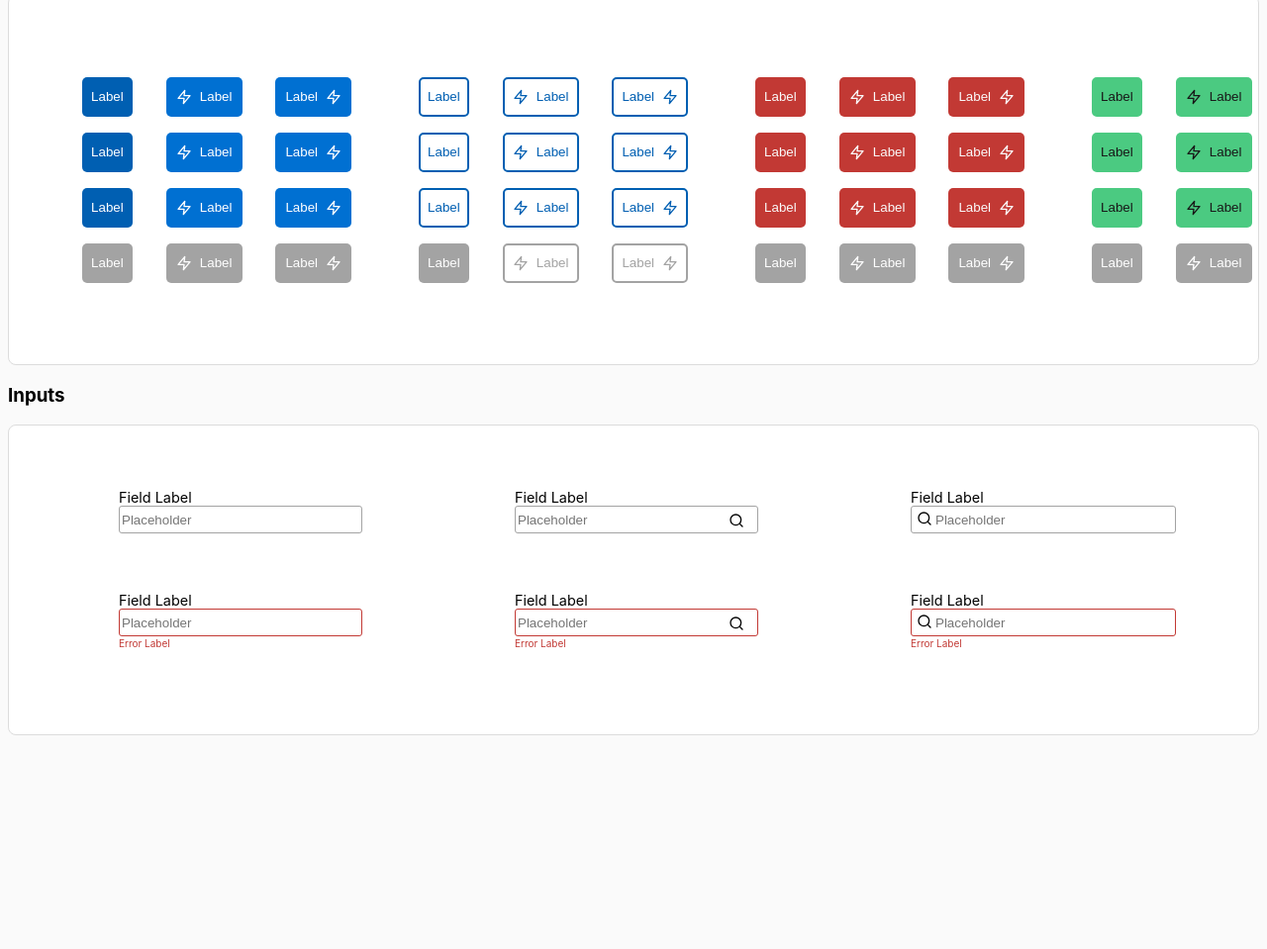
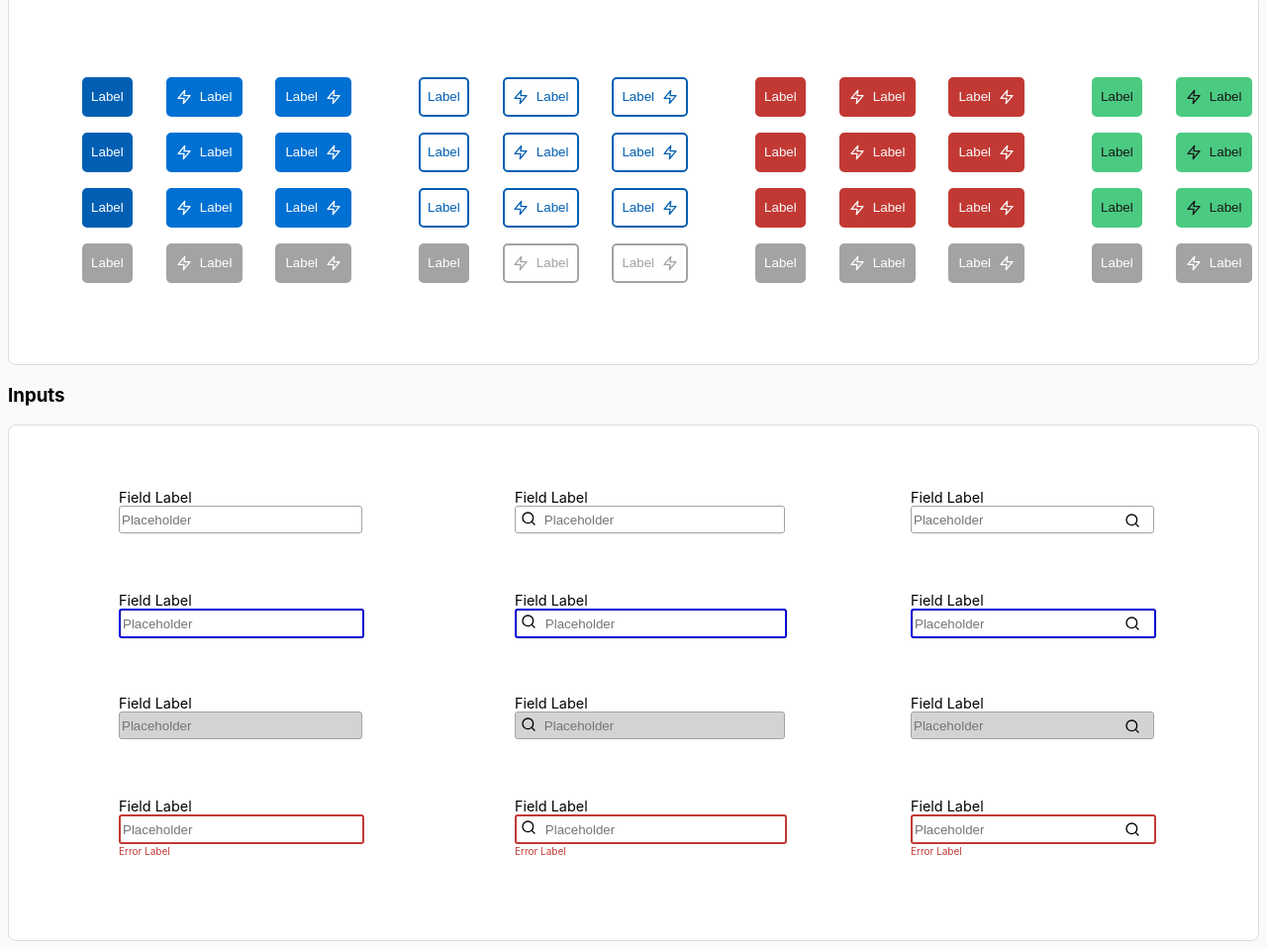
Before and after one commit to DeadArchaon/HTML-CSS, a website: page css-design-systems/index.html in a window 1280 px wide. Shown: the part 304-1263 px from the top of the page at 99% size. Before the commit the page ends 1055 px from the top, so only its background shows below. Drawn offline with nearby package versions, Linux system fonts and the light colour scheme.

Commit message:
ainda nao fui dormir por isso conta

```diff
--- a/css-design-systems/index.html
+++ b/css-design-systems/index.html
@@ -149,16 +149,48 @@
 						</div>
 						<div class="inputs-two">
 							<label for="input-field">Field Label</label>
+							<input  type="text"name="input-field" placeholder="Placeholder">
+							<i class="icon-search-left" data-feather="search"></i>
+						</div>
+						<div class="inputs-three">
+							<label for="input-field">Field Label</label>
 							<input type="text"name="input-field" placeholder="Placeholder">
 							<i class="icon-search" data-feather="search"></i>
 						</div>
-						<div class="inputs-three">
+					</div>
+					<div class="form-two">
+						<div class="inputs-one">
+							<label for="input-field">Field Label</label>
+							<input type="text" name="input-field" placeholder="Placeholder">
+						</div>
+						<div class="inputs-two">
 							<label for="input-field">Field Label</label>
 							<input  type="text"name="input-field" placeholder="Placeholder">
 							<i class="icon-search-left" data-feather="search"></i>
 						</div>
+						<div class="inputs-three">
+							<label for="input-field">Field Label</label>
+							<input type="text"name="input-field" placeholder="Placeholder">
+							<i class="icon-search" data-feather="search"></i>
+						</div>
 					</div>
-					<div class="form-two">
+					<div class="form-three">
+						<div class="inputs-one">
+							<label for="input-field">Field Label</label>
+							<input type="text" name="input-field" placeholder="Placeholder">
+						</div>
+						<div class="inputs-two">
+							<label for="input-field">Field Label</label>
+							<input  type="text"name="input-field" placeholder="Placeholder">
+							<i class="icon-search-left" data-feather="search"></i>
+						</div>
+						<div class="inputs-three">
+							<label for="input-field">Field Label</label>
+							<input type="text"name="input-field" placeholder="Placeholder">
+							<i class="icon-search" data-feather="search"></i>
+						</div>
+					</div>
+					<div class="form-four">
 						<div class="inputs-one">
 							<label for="input-field">Field Label</label>
 							<input type="text" name="input-field" placeholder="Placeholder">
@@ -167,13 +199,13 @@
 						<div class="inputs-two">
 							<label for="input-field">Field Label</label>
 							<input type="text"name="input-field" placeholder="Placeholder">
-							<i class="icon-search" data-feather="search"></i>
+							<i class="icon-search-left" data-feather="search"></i>
 							<p>Error Label</p>
 						</div>
 						<div class="inputs-three">
 							<label for="input-field">Field Label</label>
 							<input type="text"name="input-field" placeholder="Placeholder">
-							<i class="icon-search-left" data-feather="search"></i>
+							<i class="icon-search" data-feather="search"></i>
 							<p>Error Label</p>
 						</div>
 					</div>
--- a/css-design-systems/styles/input.css
+++ b/css-design-systems/styles/input.css
@@ -3,7 +3,8 @@
     height: 1rem;
 }
 
-.form, .form-two{
+.form, .form-two,
+    .form-three, .form-four{
     display: flex;
     justify-content: center;
     width: 100%;
@@ -12,7 +13,15 @@
 }
 
 .form-two input{
-    border: 1px solid #C23934;
+    border: 2px ridge blue;
+}
+
+.form-three input{
+    background-color: lightgrey;
+}
+
+.form-four input{
+    border: 2px solid #C23934;
 
 }
 
@@ -36,13 +45,13 @@ input{
     border-radius: 3px;
 }
 
-.inputs-two{
+.inputs-three{
     display: flex;
     position: relative;
 }
 
-.inputs-three input{
-    padding-left: 10%;
+.inputs-two input{
+    padding-left: 12%;
 }
 
 .icon-search{
```
